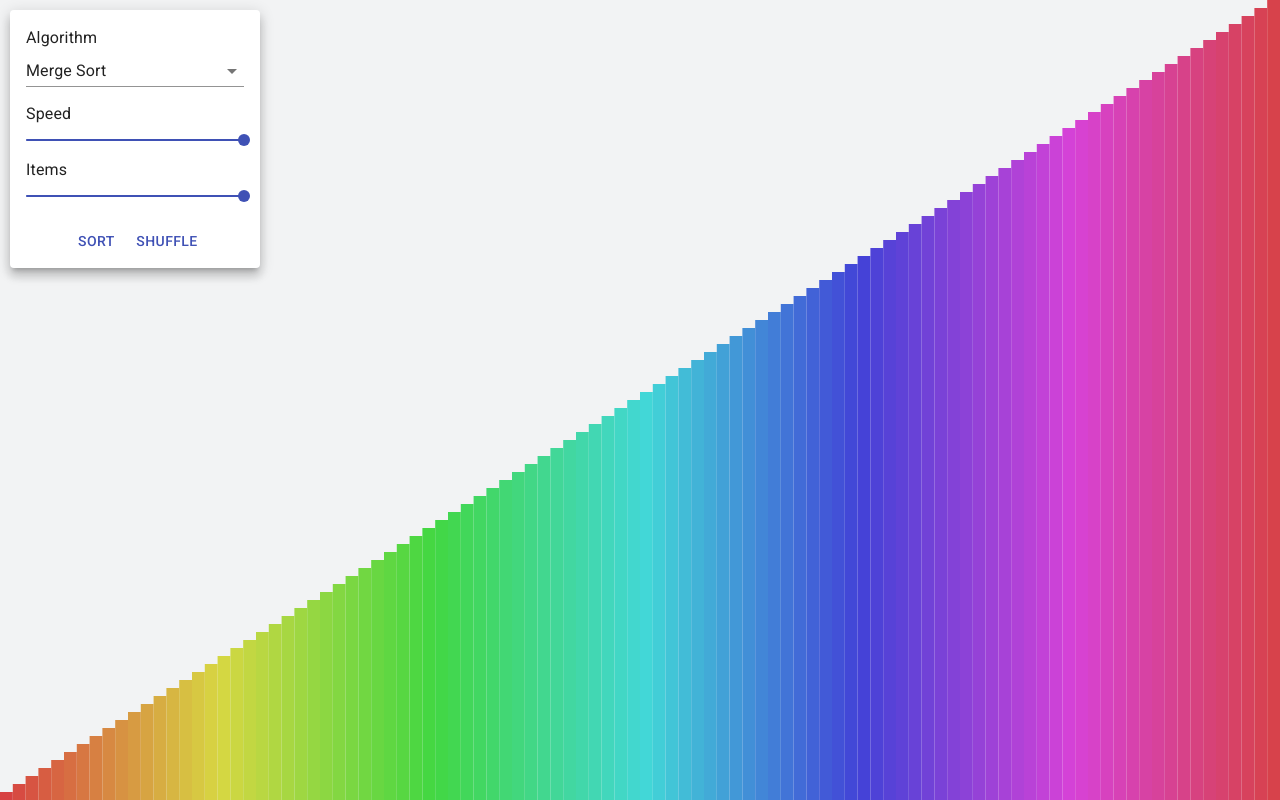
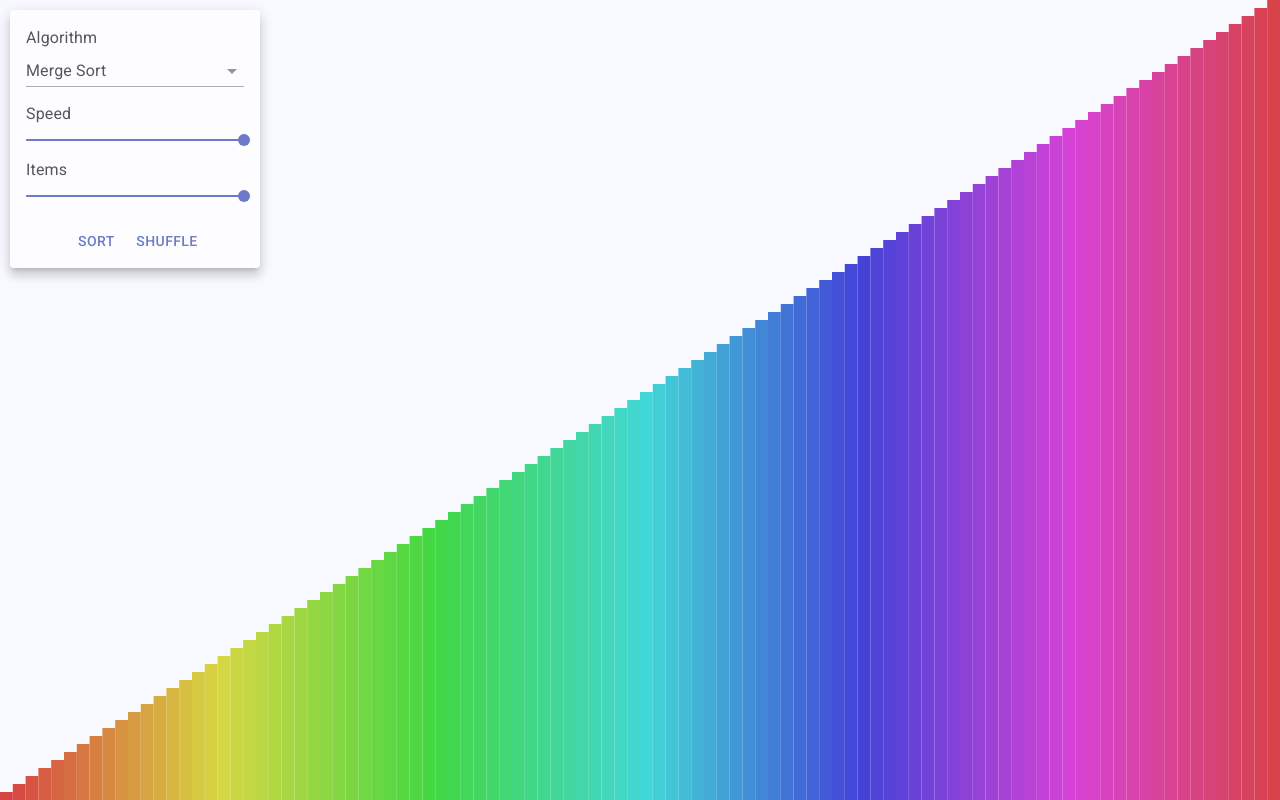
Before and after one commit to EmmadUsmani/sorting-visualizer, a React (Create React App) app: page / in a window 1280 px wide. Built offline with nearby package versions, Linux system fonts and the light colour scheme.

Commit message:
changed bg color; made options transparent

```diff
--- a/public/style.css
+++ b/public/style.css
@@ -1,5 +1,5 @@
 body {
     margin: 0;
     padding: 0;
-    background-color: #f2f3f4;
+    background-color: #f8f8ff;
 }
--- a/src/css/App.css
+++ b/src/css/App.css
@@ -4,7 +4,14 @@
     z-index: 1;
     margin-top: 10px;
     margin-left: 10px;
+    opacity: 0.75;
+    transition: opacity 0.4s !important;
 }
+
+.card:hover {
+    opacity: 1;
+}
+
 
 .dropdown {
     margin-top: 5px !important;
```
